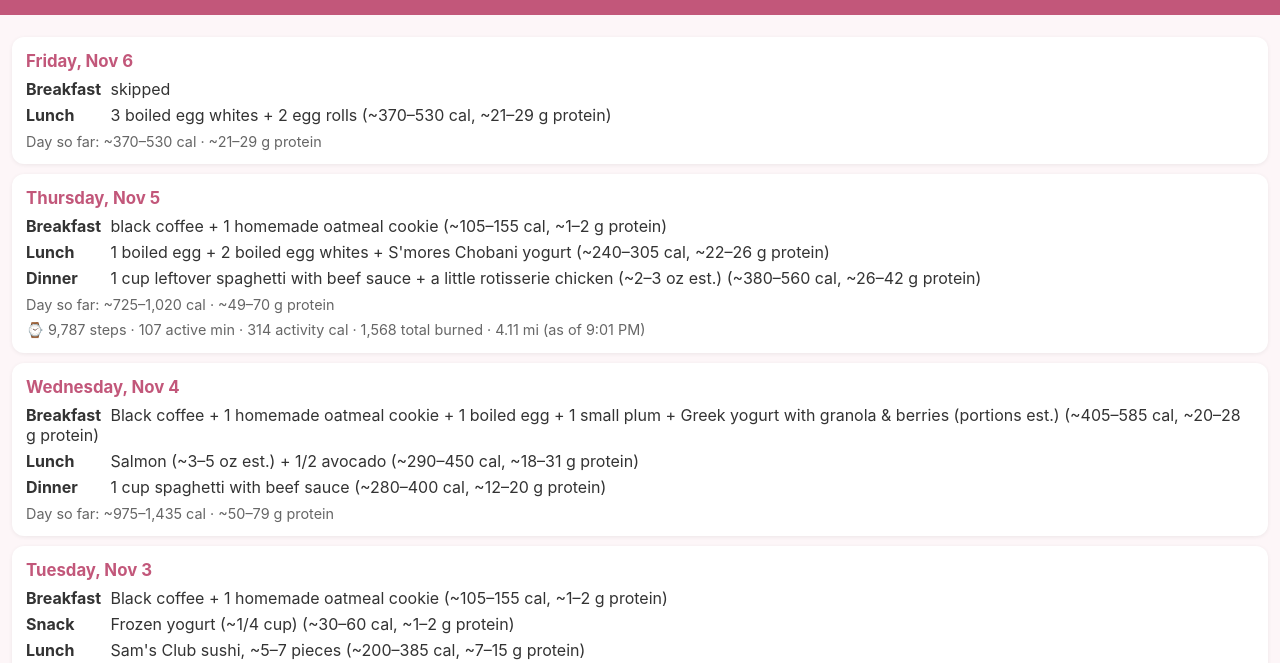
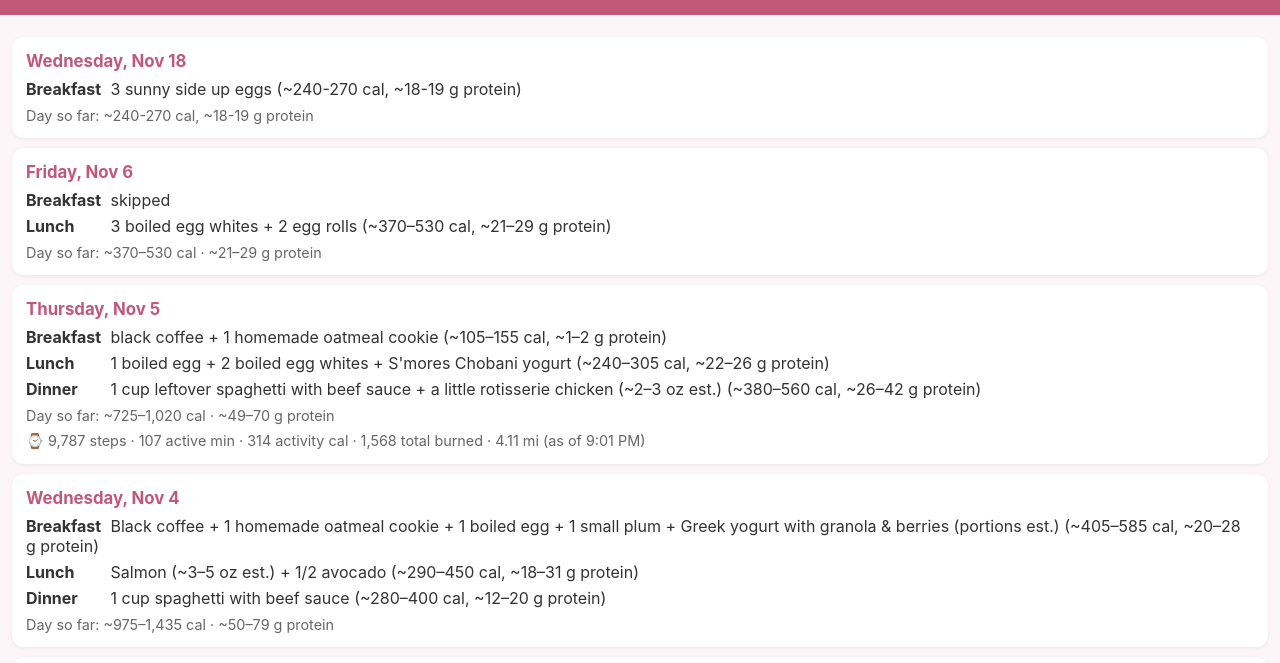
Before and after one commit to rubysimkins-stack/workout-plan, a plain HTML site: page log.html in a window 1280 px wide. Shown: the part 89-752 px from the top of the page. Drawn offline with Linux system fonts and the light colour scheme.

Commit message:
Wed Nov 18 breakfast

```diff
--- a/log.html
+++ b/log.html
@@ -2,6 +2,10 @@
 <style>body{font-family:-apple-system,sans-serif;margin:0;background:#fdf6f8;color:#333}header{background:#c2577a;color:#fff;padding:18px;text-align:center}h1{margin:0;font-size:1.4em}a{color:#fff}.wrap{padding:12px}.day{background:#fff;border-radius:12px;margin:10px 0;padding:14px;box-shadow:0 1px 4px #0001}h2{margin:0 0 8px;font-size:1.05em;color:#c2577a}.m{margin:6px 0}.m b{display:inline-block;width:80px}.tot{margin-top:8px;font-size:.9em;color:#666}</style></head><body>
 <header><h1>🍽️ My Food Log</h1><div>Daily goal: 1,400–1,500 cal · 100–110 g protein<br><a href="./">Workout plan</a></div></header><div class="wrap">
 <!-- DAYS -->
+<div class="day"><h2>Wednesday, Nov 18</h2>
+<div class="m"><b>Breakfast</b> 3 sunny side up eggs (~240-270 cal, ~18-19 g protein)</div>
+<div class="tot">Day so far: ~240-270 cal, ~18-19 g protein</div>
+</div>
 <div class="day"><h2>Friday, Nov 6</h2>
 <div class="m"><b>Breakfast</b> skipped</div>
 <div class="m"><b>Lunch</b> 3 boiled egg whites + 2 egg rolls (~370–530 cal, ~21–29 g protein)</div>
```
